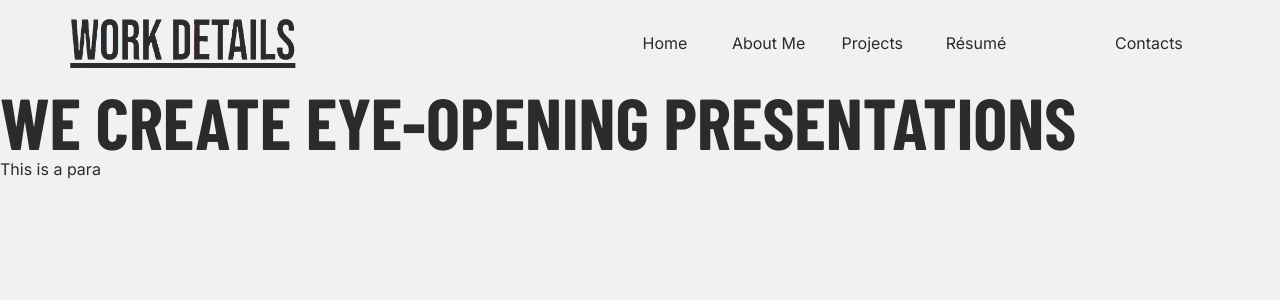
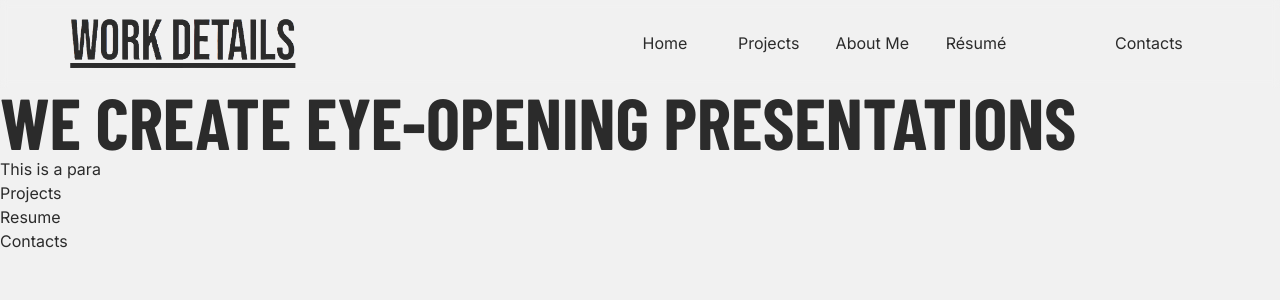
Before and after one commit to Manideep-X/My-work-details, a React (Vite) app: page / in a window 1280 px wide. Shown: the top 300 px of the page. Built offline with nearby package versions, Linux system fonts and the light colour scheme; a web font is replaced by a local one.

Commit message:
components added

```diff
--- a/src/App.jsx
+++ b/src/App.jsx
@@ -1,6 +1,9 @@
 import './App.css'
 import CallToAction from './components/CallToAction'
 import Navbar from './components/Navbar'
+import Projects from './components/Projects'
+import Resume from './components/Resume'
+import Contacts from './components/Contacts'
 
 function App() {
 
@@ -8,6 +11,9 @@ function App() {
     <main>
       <Navbar />
       <CallToAction />
+      <Projects />
+      <Resume />
+      <Contacts />
     </main>
   )
 }
--- /dev/null
+++ b/src/components/AboutMe.jsx
@@ -0,0 +1,9 @@
+import React from 'react'
+
+const AboutMe = () => {
+  return (
+    <div>AboutMe</div>
+  )
+}
+
+export default AboutMe
--- /dev/null
+++ b/src/components/Contacts.jsx
@@ -0,0 +1,9 @@
+import React from 'react'
+
+const Contacts = () => {
+  return (
+    <div>Contacts</div>
+  )
+}
+
+export default Contacts
--- a/src/components/Navbar.jsx
+++ b/src/components/Navbar.jsx
@@ -6,8 +6,8 @@ const Navbar = () => {
         <a href=""><img src="./src/assets/icon3.png" alt="Work Projects" className='w-60' /></a>
         <ul className='flex gap-[0.6vw] items-center'>
             <li className='w-24 text-center border-b-2 border-[rgba(43,43,43,0)] hover:border-[rgba(43,43,43,1)] hover:tracking-widest active:font-semibold transition-all'>Home</li>
+            <li className='w-24 text-center border-b-2 border-[rgba(43,43,43,0)] hover:border-[rgba(43,43,43,1)] hover:tracking-widest active:font-semibold transition-all'>Projects</li>
             <li className='w-24 text-center border-b-2 border-[rgba(43,43,43,0)] hover:border-[rgba(43,43,43,1)] hover:tracking-widest active:font-semibold transition-all'>About Me</li>
-            <li className='w-24 text-center border-b-2 border-[rgba(43,43,43,0)] hover:border-[rgba(43,43,43,1)] hover:tracking-widest active:font-semibold transition-all'>Projects</li>
             <li className='w-24 text-center border-b-2 border-[rgba(43,43,43,0)] hover:border-[rgba(43,43,43,1)] hover:tracking-widest active:font-semibold transition-all'>Résumé</li>
         </ul>
         <li className='w-24 self-center list-none text-center border-b-2 border-[rgba(43,43,43,0)] hover:border-[rgba(43,43,43,1)] hover:tracking-widest active:font-semibold transition-all'>Contacts</li>
--- /dev/null
+++ b/src/components/Projects.jsx
@@ -0,0 +1,9 @@
+import React from 'react'
+
+const Projects = () => {
+  return (
+    <div>Projects</div>
+  )
+}
+
+export default Projects
--- /dev/null
+++ b/src/components/Resume.jsx
@@ -0,0 +1,9 @@
+import React from 'react'
+
+const Resume = () => {
+  return (
+    <div>Resume</div>
+  )
+}
+
+export default Resume
```
